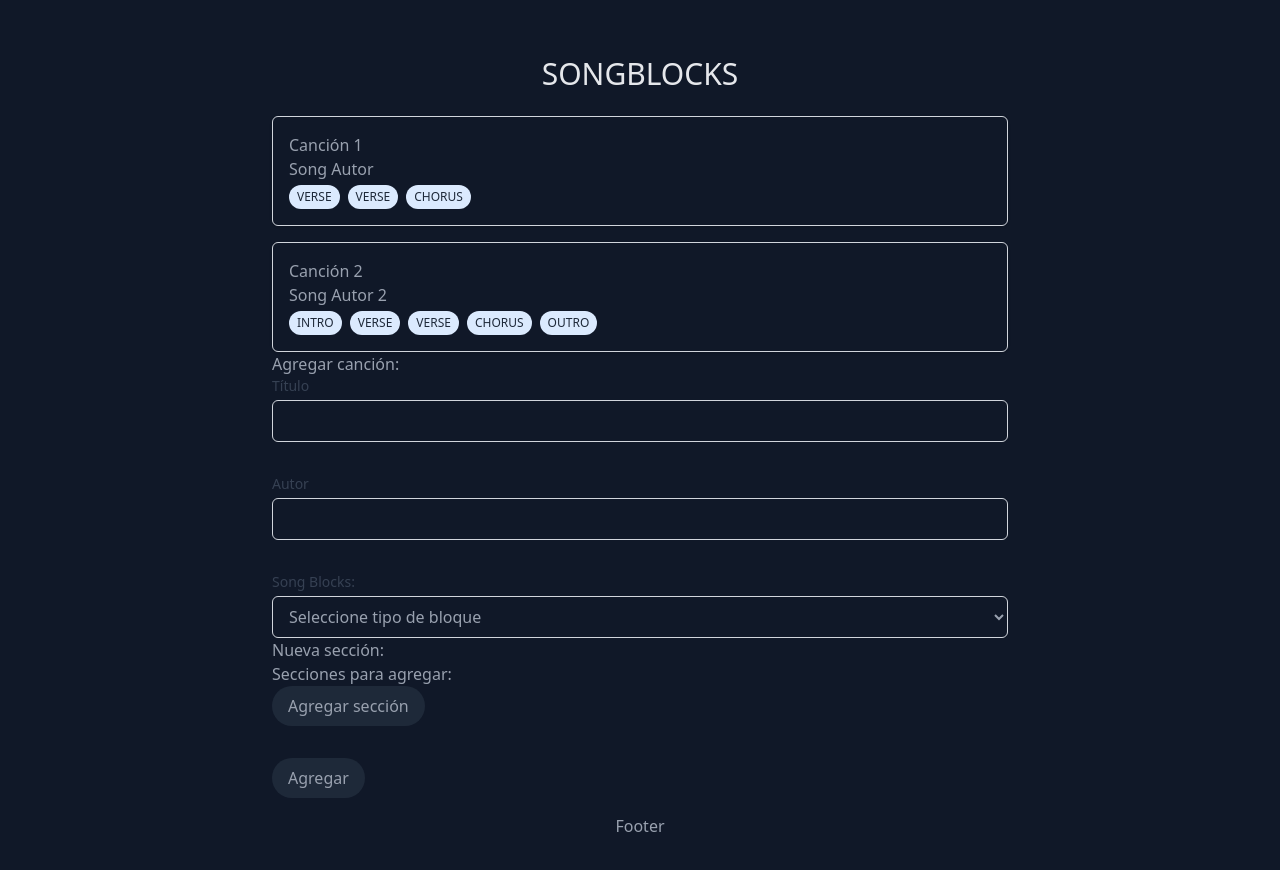
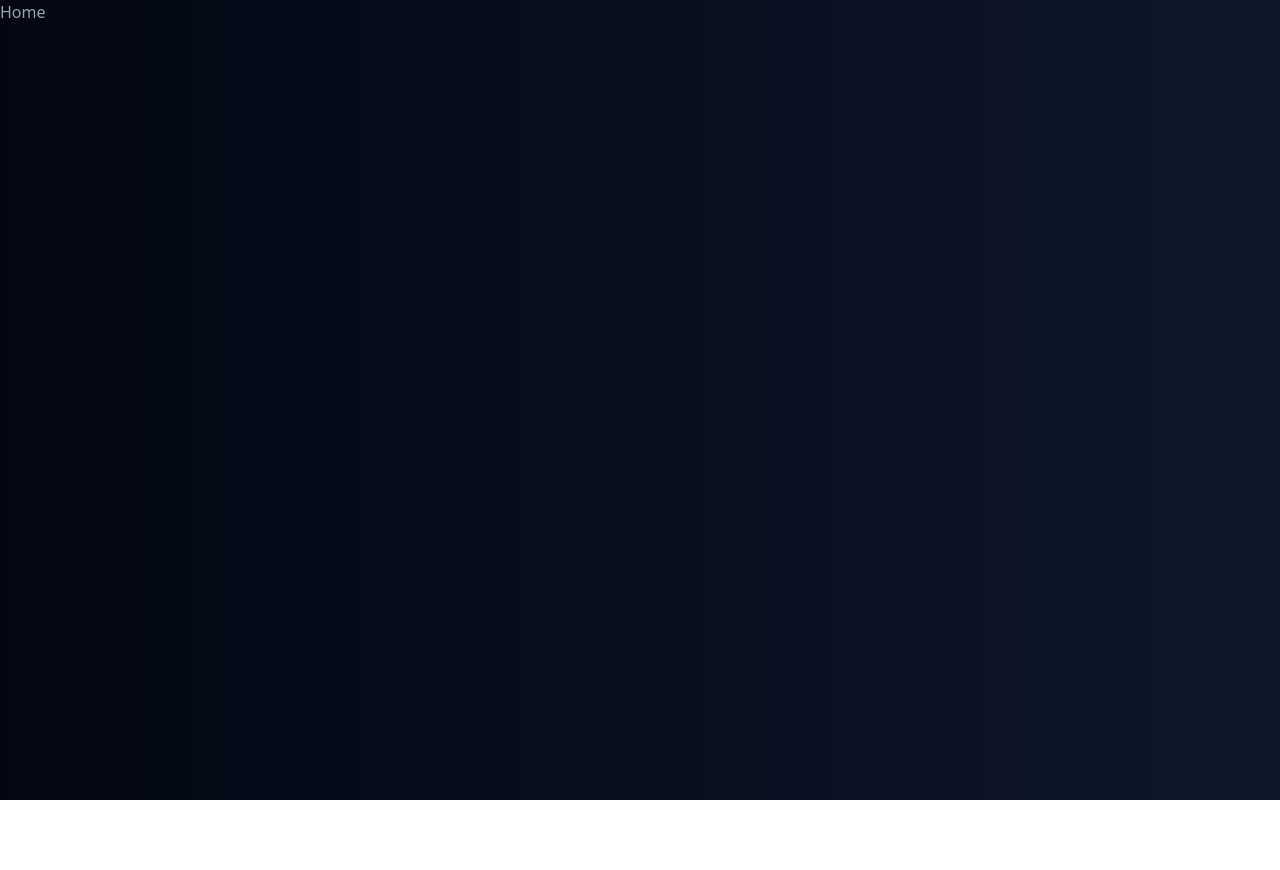
Before and after one commit to horaciodominguez/chordblocks-react-typescript, a React (Vite) app: page / in a window 1280 px wide. After the commit the page ends 800 px from the top, so only its background shows below. Built offline with nearby package versions, Linux system fonts and the light colour scheme.

Commit message:
Add React Router

```diff
--- a/index.html
+++ b/index.html
@@ -7,7 +7,7 @@
     <title>Vite + React + TS</title>
     <link href="/src/style.css" rel="stylesheet">
   </head>
-  <body class=" bg-gray-900 text-gray-400 ">
+  <body class="bg-gradient-to-r from-gray-950 to-slate-900 text-gray-400 relative">
     <div id="root"></div>
     <script type="module" src="/src/main.tsx"></script>
   </body>
--- a/package.json
+++ b/package.json
@@ -13,6 +13,7 @@
     "@tailwindcss/vite": "^4.1.11",
     "react": "^19.1.0",
     "react-dom": "^19.1.0",
+    "react-router-dom": "^7.7.1",
     "tailwindcss": "^4.1.11",
     "uuid": "^11.1.0"
   },
--- a/src/App.tsx
+++ b/src/App.tsx
@@ -1,4 +1,4 @@
-import { useEffect, useState } from "react"
+/*import { useEffect, useState } from "react"
 import { type Song } from "./types/song"
 import { songsMock } from "./data/songsMock"
 import { Header } from "./components/Header"
@@ -34,6 +34,25 @@ function App() {
       <Footer />
     </main>
   )
+}*/
+
+import { BrowserRouter, Routes, Route } from "react-router-dom"
+import Home from "./pages/Home"
+import ViewSong from "./pages/ViewSong"
+import NewSong from "./pages/NewSong"
+import EditSong from "./pages/EditSong"
+
+function App() {
+  return (
+    <BrowserRouter>
+      <Routes>
+        <Route path="/" element={<Home />} />
+        <Route path="/song/:id" element={<ViewSong />} />
+        <Route path="/song/:id/edit" element={<EditSong />} />
+        <Route path="/new" element={<NewSong />} />
+      </Routes>
+    </BrowserRouter>
+    )
 }
 
 export default App
--- a/src/components/SongList.tsx
+++ b/src/components/SongList.tsx
@@ -13,7 +13,7 @@ export const SongList: React.FC<Props> = ({songs}) => {
                 song =>(
                     <li
                         key={song.id}
-                         className="border border-gray-300 rounded-md p-4 shadow-sm"
+                         className="border-[.1px] border-gray-700 bg-gray-50/5 rounded-md p-4 shadow-sm"
                         >
                     <h3 className="font-medium">{song.title}</h3>
                     <p>{song.author}</p>
--- /dev/null
+++ b/src/pages/EditSong.tsx
@@ -0,0 +1,5 @@
+export default function EditSong () {
+    return (
+        <h2>Edit Song</h2>
+    )
+}
--- /dev/null
+++ b/src/pages/Home.tsx
@@ -0,0 +1,5 @@
+export default function Home() {
+    return (
+        <h2>Home</h2>
+    )
+}
--- /dev/null
+++ b/src/pages/NewSong.tsx
@@ -0,0 +1,5 @@
+export default function NewSong () {
+    return (
+        <h2>New Song</h2>
+    )
+}
--- /dev/null
+++ b/src/pages/ViewSong.tsx
@@ -0,0 +1,5 @@
+export default function ViewSong () {
+    return (
+        <h2>View Song</h2>
+    )
+}
```
Also changed, not shown: 1 other file (tests, documents, lock files or other folders).
